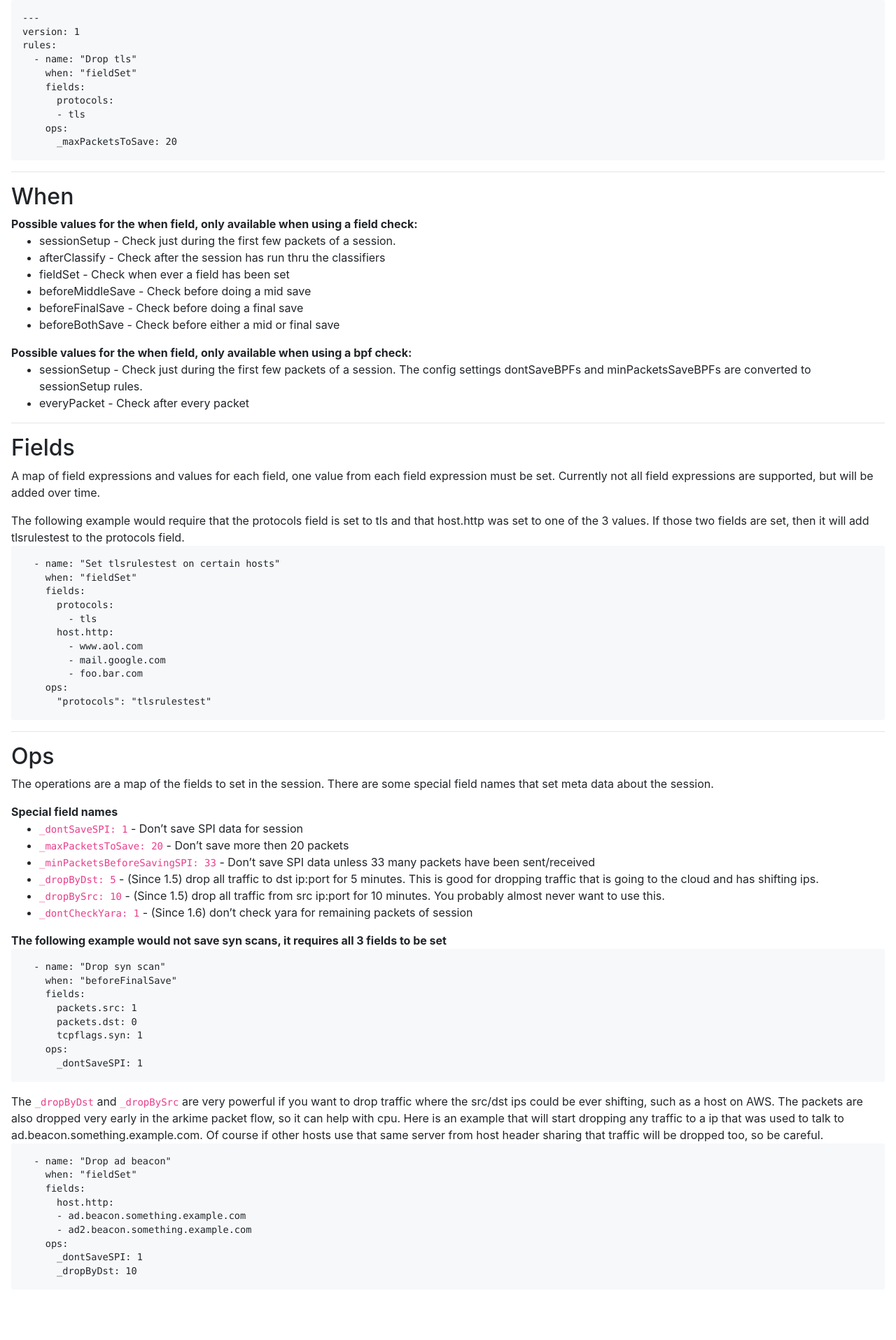
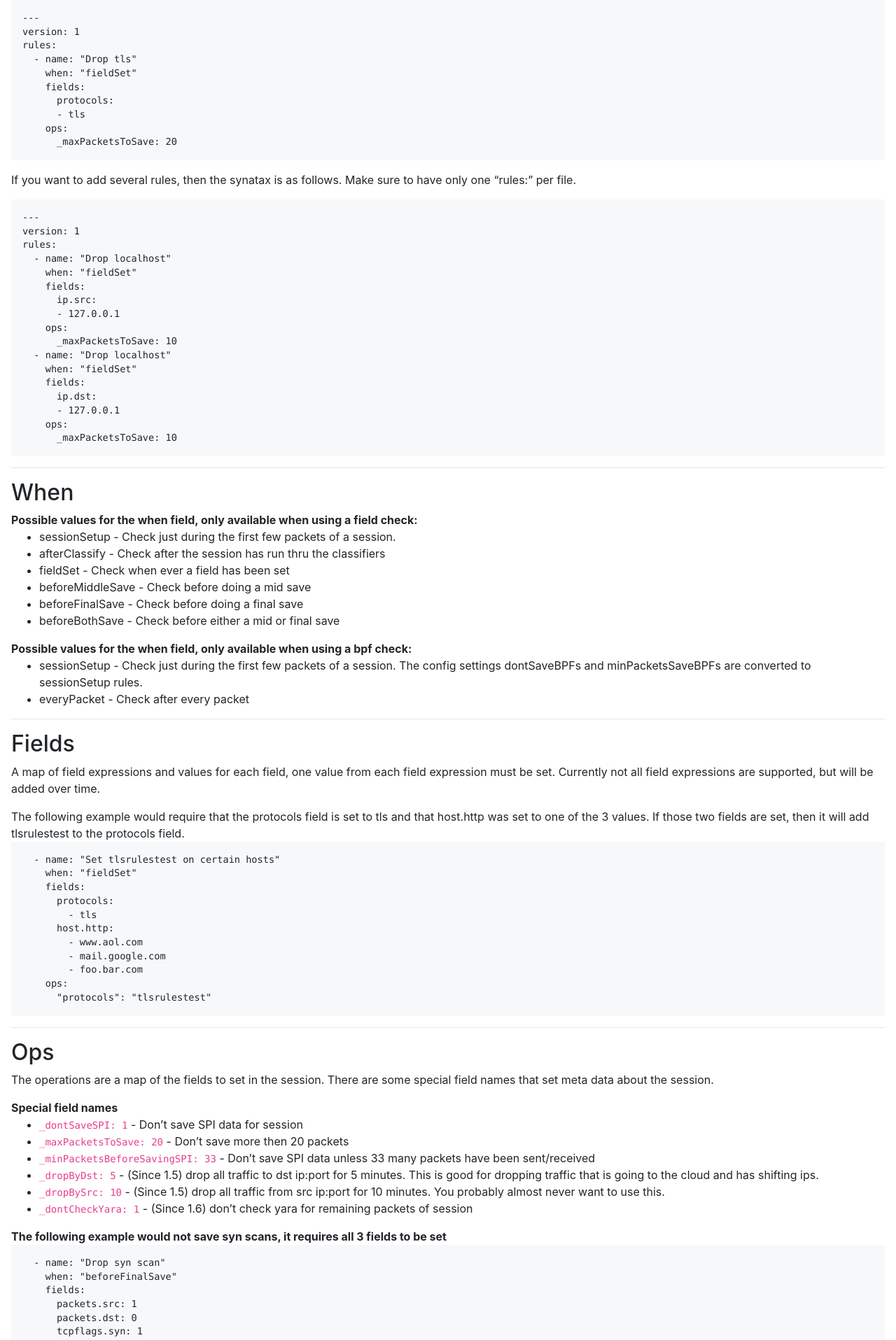
Before and after one commit to arkime/arkimeweb, a Jekyll site: the page built from _wiki/rulesformat.md, in a window 1280 px wide. Shown: the part 459-2374 px from the top of the page at 70% size. Built offline with Jekyll 4.4.1, drawn with Linux system fonts in a browser that asks for light colours.

Commit message:
Update rulesformat.md
Currently there is no good example, how to add multiple rules to same rule file.

````diff
--- a/_wiki/rulesformat.md
+++ b/_wiki/rulesformat.md
@@ -40,6 +40,29 @@ rules:
     ops:
       _maxPacketsToSave: 20
 ```
+
+If you want to add several rules, then the synatax is as follows. Make sure to have only one "rules:" per file.
+
+```
+---
+version: 1
+rules:
+  - name: "Drop localhost"
+    when: "fieldSet"
+    fields:
+      ip.src:
+      - 127.0.0.1
+    ops:
+      _maxPacketsToSave: 10
+  - name: "Drop localhost"
+    when: "fieldSet"
+    fields:
+      ip.dst:
+      - 127.0.0.1
+    ops:
+      _maxPacketsToSave: 10
+```
+
 
 ---
 
````
